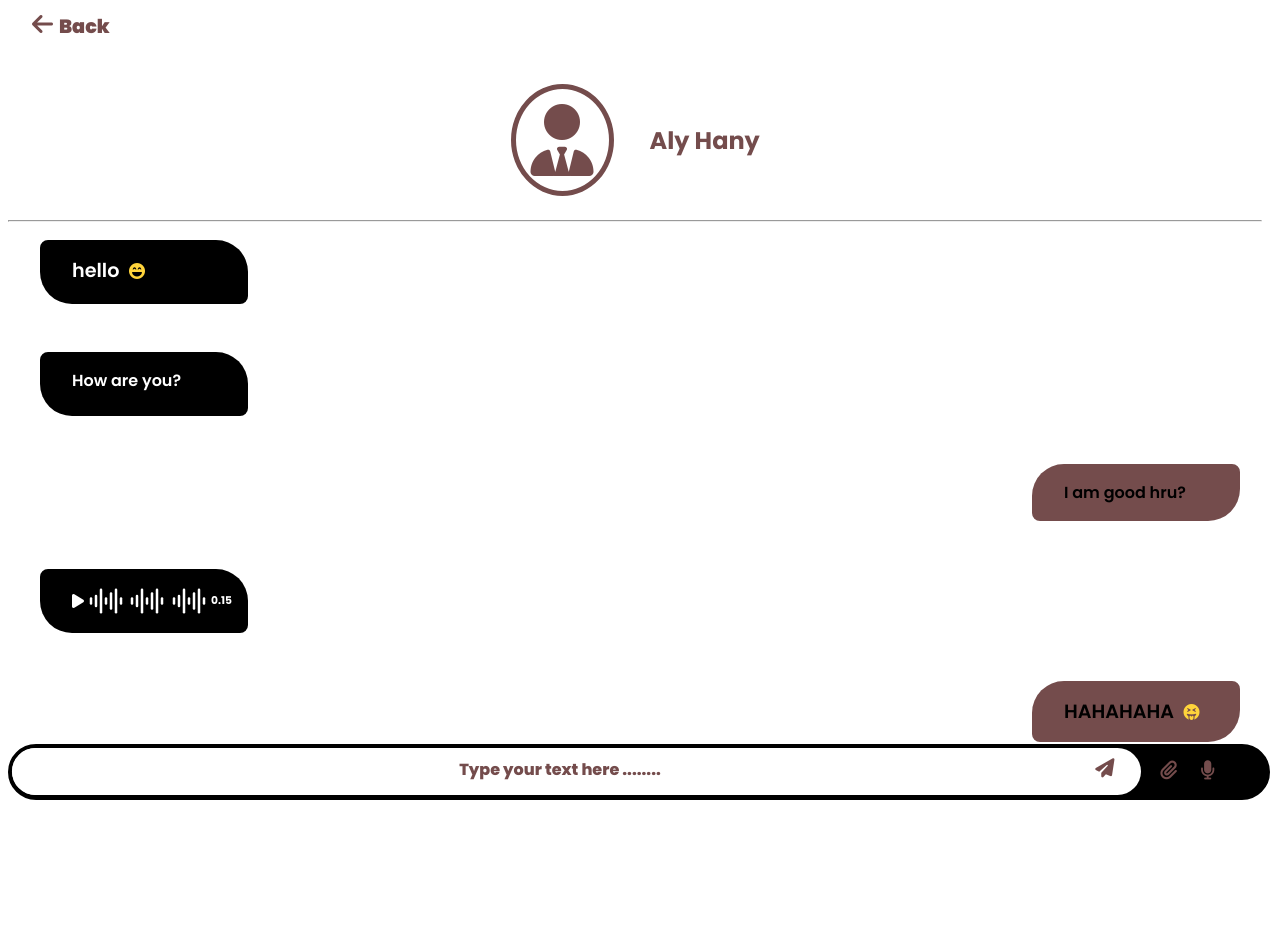
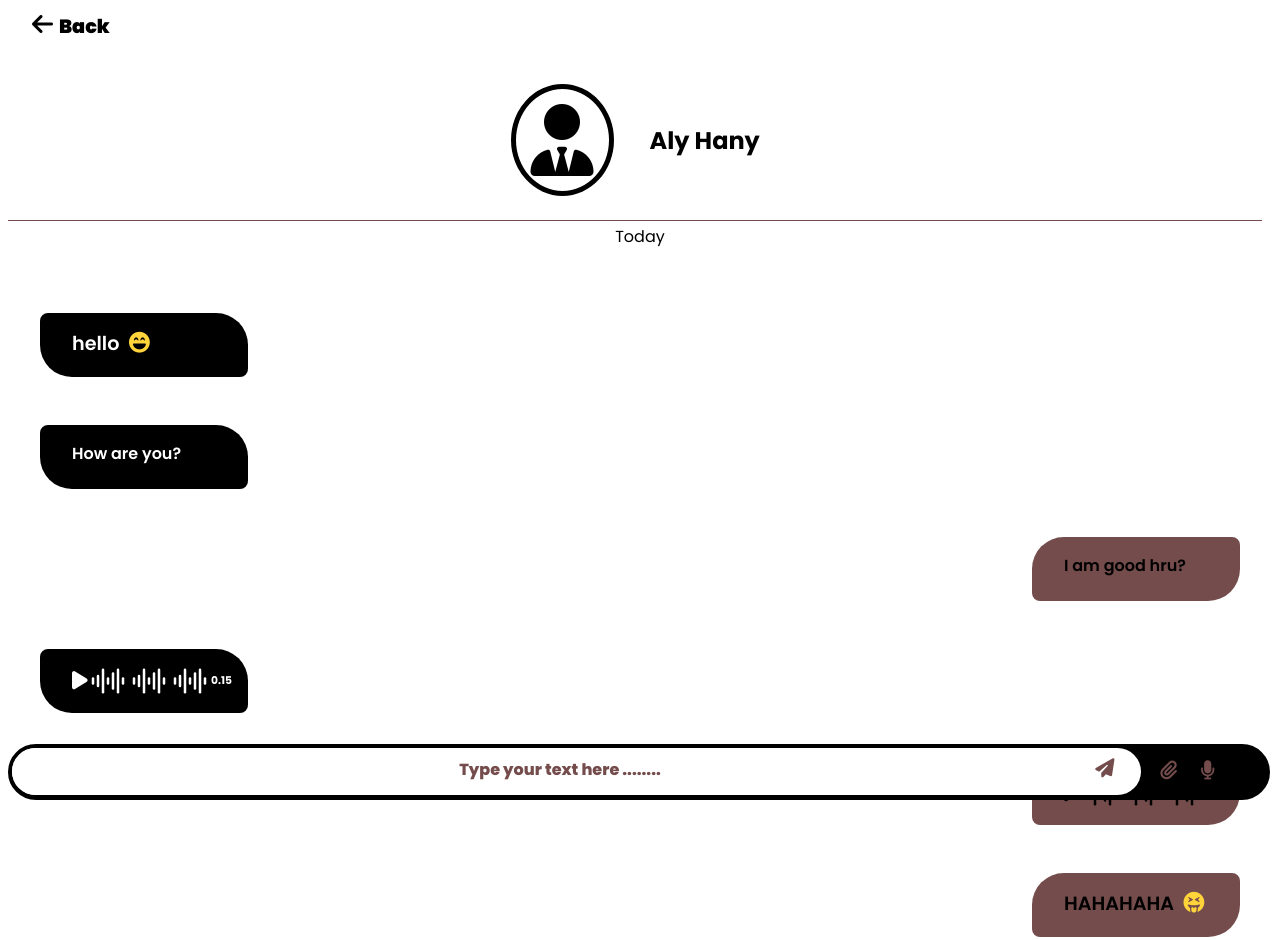
Before and after one commit to ahany42/Chatting-webpage-design, a plain HTML site: page index.html in a window 1280 px wide. Before the commit the page ends 800 px from the top, so only its background shows below. Drawn offline with Linux system fonts and the light colour scheme.

Commit message:
finalizing webpage

```diff
--- a/index.css
+++ b/assets/index.css
@@ -2,6 +2,7 @@
 *{
     font-family: 'Poppins', sans-serif;
     scroll-behavior: smooth;
+
 
 }
 .footercontainer{
@@ -22,6 +23,7 @@
     position:fixed;
     width:98%;
     top:0;
+    background-color: rgb(255, 255, 255)
 
 }
 
@@ -75,11 +77,11 @@ input:focus::placeholder {
 }
 
 .back{
-    color:rgb(116, 76, 76);
+    color:rgb(0, 0, 0);
     font-size:0.8em;
 }
 #arrow{
-    color:rgb(116, 76, 76);
+    color:rgb(0, 0, 0);
     font-size:1.5em;
     margin-left:1em;
     margin-top:0.5em ;
@@ -87,12 +89,15 @@ input:focus::placeholder {
 
 
 }
-
+.line{
+    background-color:rgb(116, 76, 76);
+    height:1px;
+}
 #avatar {
     background-color: rgb(255, 255, 255);
     border-radius: 50%;
-    border: 5px solid rgb(116, 76, 76);
-    color:rgb(116, 76, 76);
+    border: 5px solid rgb(0, 0, 0);
+    color:rgb(0, 0, 0);
     padding: 15px;
     font-size: 3em;
     margin-right:0.5em;
@@ -109,10 +114,17 @@ h3
     display:flex;
     justify-content: center;
     align-items: center;
+    color: black;
 
 }
 .main{
     height:25vh;
+}
+.date{
+    text-align: center;
+}
+.sendermessage>i,.recievermessage>i{
+    font-size:1.3em;
 }
 .sendermessage{
     background-color: rgb(0, 0, 0);
@@ -132,14 +144,15 @@ h3
     height:2em;
 
 }
-.sendermessage>img{
+.sendermessage>img,.recievermessage>img{
     height:2.5em;
 
 }
-#voicenote{
+#voicenote,#voicenote1{
     display: flex;
     justify-content: space-between;
 }
+
 .txtspan{
     margin-right:0.5em;
     font-size:1.2em;
@@ -158,13 +171,20 @@ h3
     border-bottom-left-radius:0.5em;
     margin-bottom:3em;
     margin-right:2em;
+    align-items:center;
     margin-left: auto;
-
+    height:2em;
 }
 
 .chatcontent{
     height:auto;
     scroll-behavior: smooth;
+}
+#lastmessage{
+    margin-bottom:4em;
+}
+#firstmessage{
+    margin-top:4em;
 }
 @media(max-width:1400px){
 
--- a/index.html
+++ b/index.html
@@ -3,7 +3,7 @@
     <head>
         <meta charset="UTF-8">
         <meta name="viewport" content="width=device-width, initial-scale=1.0">
-        <link rel="stylesheet" href="index.css">
+        <link rel="stylesheet" href="assets/index.css">
         <link rel="preconnect" href="https://fonts.googleapis.com">
         <link rel="preconnect" href="https://fonts.gstatic.com" crossorigin>
         <link rel="stylesheet" href="https://cdnjs.cloudflare.com/ajax/libs/font-awesome/6.4.0/css/all.min.css"
@@ -17,12 +17,15 @@
 <div class="header">
     <i class="fa-solid fa-arrow-left" id="arrow"> <span class="back">Back</span></i>
     <h3 class="sendername"><i class="fa-solid fa-user-tie" id="avatar"></i> Aly Hany</h3>
-    <hr clas="line">
+    <div class="line"></div>
 </div>
+
 </section>
+
 <section>
     <div class="chatcontent">
-        <div class="sendermessage">
+        <p class="date">Today</p>
+        <div class="sendermessage"id="firstmessage">
             <span class="txtspan">hello</span><i class="fa-solid fa-face-laugh-beam" style="color: #ffd43b;"></i>
         </div>
         <div class="sendermessage">
@@ -34,16 +37,26 @@
         </div>
         <div class="sendermessage" id="voicenote">
             <i class="fa-solid fa-play" style="color: #ffffff;"></i>
-            <img src="sound-waveform-wave-svgrepo-com.svg">
-            <img src="sound-waveform-wave-svgrepo-com.svg">
-            <img src="sound-waveform-wave-svgrepo-com.svg">
+            <img src="assets/waveform-line-white.svg">
+            <img src="assets/waveform-line-white.svg">
+            <img src="assets/waveform-line-white.svg">
         <div class="secscontainer">
             <h6>0.15</h6>
         </div>
         </div>
-        <div class="recievermessage">
+        <div class="recievermessage" id="voicenote1">
+            <i class="fa-solid fa-play" style="color: #000000;" id="playicon"></i>
+            <img src="assets/waveform-line-black.svg">
+            <img src="assets/waveform-line-black.svg">
+            <img src="assets/waveform-line-black.svg">
+        <div class="secscontainer">
+            <h6>0.15</h6>
+        </div>
+        </div>
+        <div class="recievermessage" id="lastmessage">
             <span class="txtspan">HAHAHAHA</span><i class="fa-solid fa-face-grin-tongue-squint" style="color: #ffd43b;"></i>
         </div>
+
     </div>
 </section>
 <div class="footercontainer">
@@ -62,5 +75,7 @@
 
 </footer>
 </div>
+<script src="index.js"></script>
     </body>
+
 </html>
--- /dev/null
+++ b/index.js
@@ -0,0 +1,11 @@
+
+var mic = document.getElementById("mic");
+var attachment = document.getElementById("attachment");
+var send = document.getElementById("send");
+function fn(){
+  alert("This webpage is a design only");
+}
+
+send.addEventListener('click',fn);
+mic.addEventListener('click',fn);
+attachment.addEventListener('click',fn);
```
Also changed, not shown: assets/waveform-line-black.svg (renamed from voicenote.svg), assets/waveform-line-white.svg (added), sound-waveform-wave-svgrepo-com.svg (deleted).
